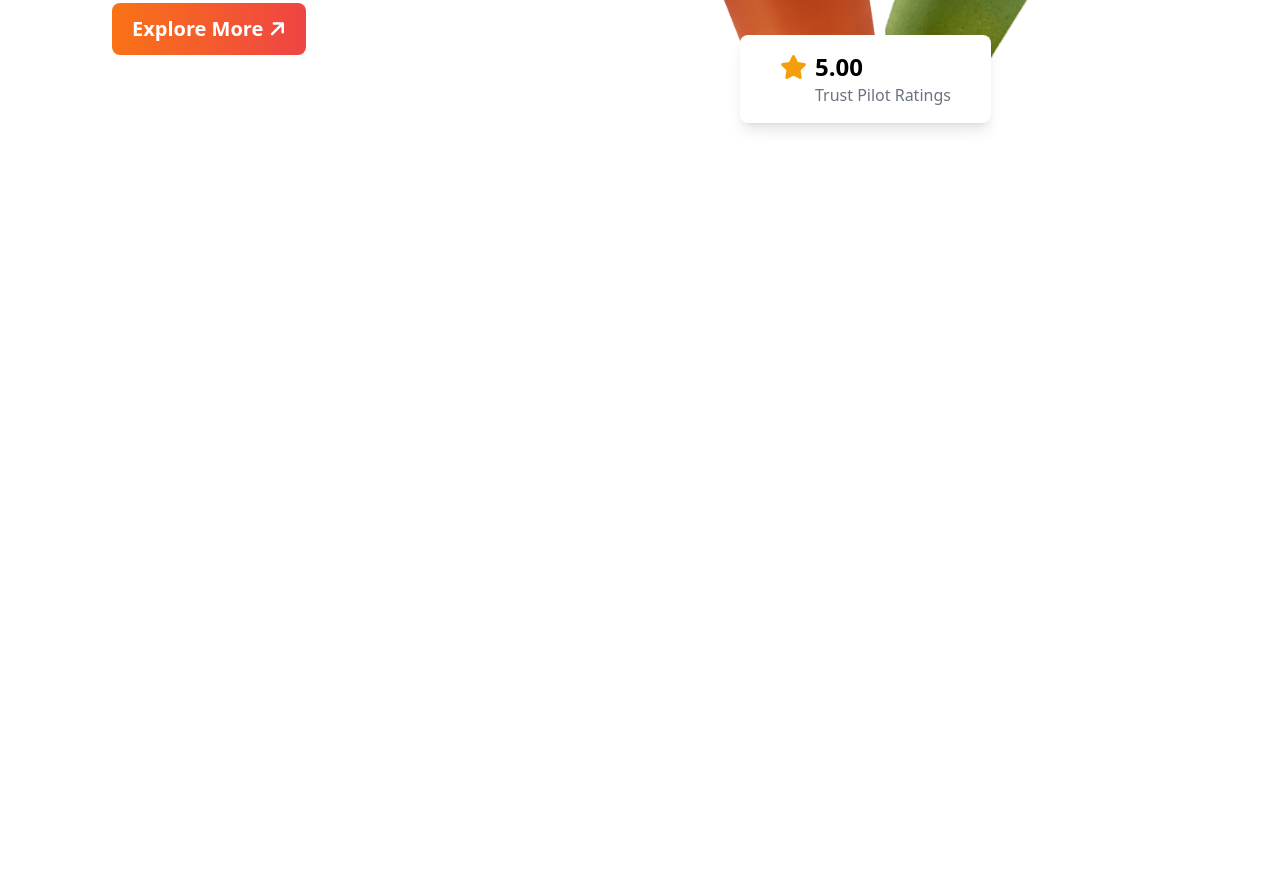
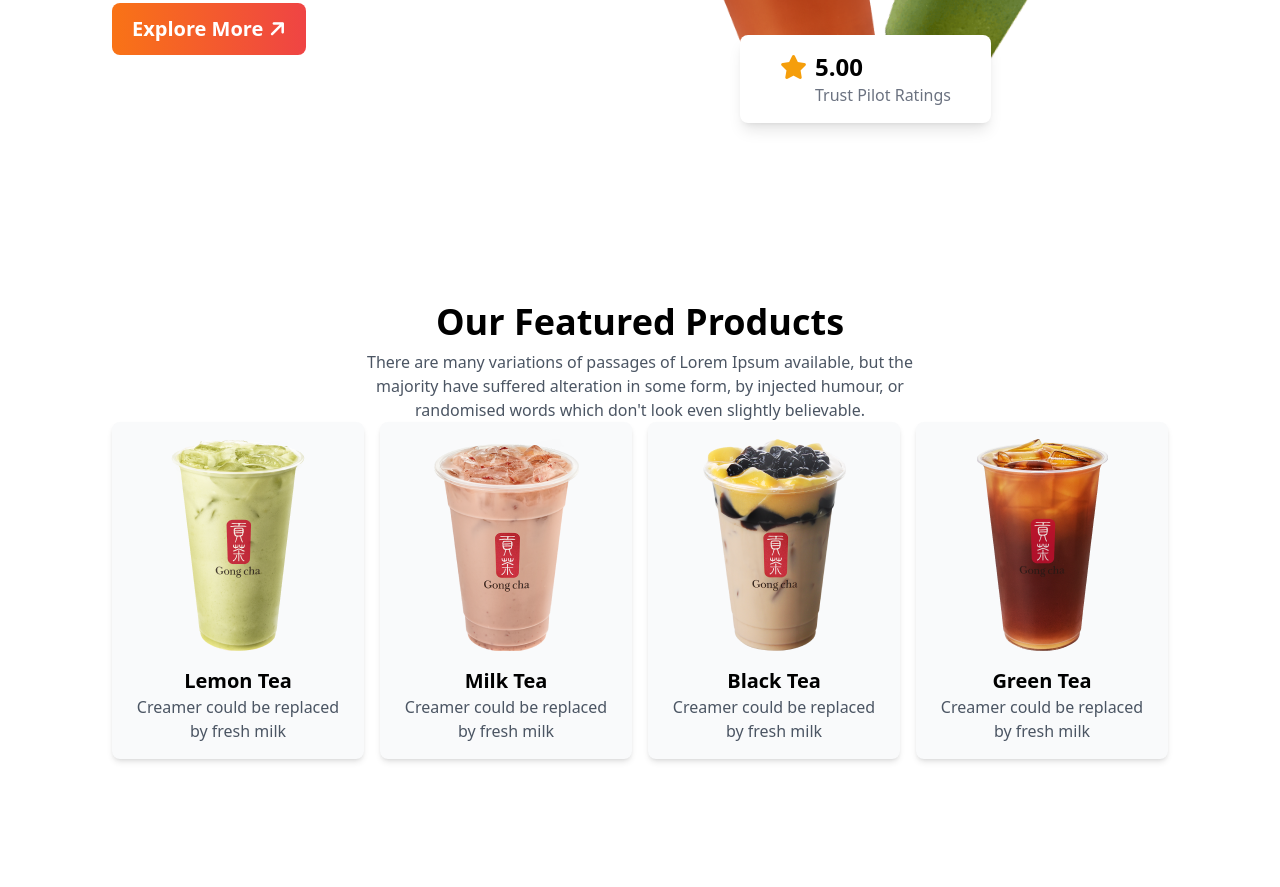
Before and after one commit to AsifIslamBisal/Tea-House-Cafe, a plain HTML site: page index.html in a window 1280 px wide. Shown: the part 325-1212 px from the top of the page. Before the commit the page ends 800 px from the top, so only its background shows below. Drawn offline with nearby package versions, Linux system fonts and the light colour scheme.

Commit message:
our feature container complete

```diff
--- a/index.html
+++ b/index.html
@@ -27,7 +27,7 @@
 <body>
     <main class="max-w-screen-xl mx-auto px-16 lg:px-28">
         <!-- header section -->
-        <header class="flex pt-10 mb-20">
+        <header class="lg:flex pt-10 mb-20">
             <!-- text container -->
             <div>
                 <h1 class="text-5xl md:text-7xl">It's good<br>
@@ -54,6 +54,48 @@
                  </div>
              </div>
         </header>
+        <!-- Our Featured Products -->
+         <section class="py-8 lg:py-24">
+          <div class="text-center mb-8">
+            <h1 class="text-3xl md:text-4xl font-bold mb-2">Our Featured Products</h1>
+            <p class="text-gray-600 max-w-xl mx-auto">There are many variations of passages of Lorem Ipsum available, but the majority have suffered alteration in some form, by injected humour, or randomised words which don't look even slightly believable.</p>
+            <!-- grid card img -->
+             <div class="grid grid-cols-1 md:grid-cols-2 lg:grid-cols-4 gap-4 text-center">
+              <div class="rounded-lg shadow-md bg-gray-50 overflow-hidden">
+                <img class="mx-auto pt-4" src="./images/tea-1.png" alt="">
+                <div class="p-4">
+                <h2 class="font-bold text-xl">Lemon Tea</h2>
+                <p class="text-gray-600">Creamer could be replaced by fresh milk</p>
+              </div>
+              </div>
+            <!-- grid card img -->
+              <div class="rounded-lg shadow-md bg-gray-50 overflow-hidden">
+                <img class="mx-auto pt-4" src="./images/tea-2.png" alt="">
+                <div class="p-4">
+                <h2 class="font-bold text-xl">Milk Tea</h2>
+                <p class="text-gray-600">Creamer could be replaced by fresh milk</p>
+              </div>
+              </div>
+
+            <!-- grid card img -->
+              <div class="rounded-lg shadow-md bg-gray-50 overflow-hidden">
+                <img class="mx-auto pt-4" src="./images/tea-3.png" alt="">
+                <div class="p-4">
+                <h2 class="font-bold text-xl">Black Tea</h2>
+                <p class="text-gray-600">Creamer could be replaced by fresh milk</p>
+              </div>
+              </div>
+
+            <!-- grid card img -->
+              <div class="rounded-lg shadow-md bg-gray-50 overflow-hidden">
+                <img class="mx-auto pt-4" src="./images/tea-4.png" alt="">
+                <div class="p-4">
+                <h2 class="font-bold text-xl">Green Tea</h2>
+                <p class="text-gray-600">Creamer could be replaced by fresh milk</p>
+              </div>
+              </div>
+          </div>
+         </section>
     </main>
 </body>
 </html>
```
